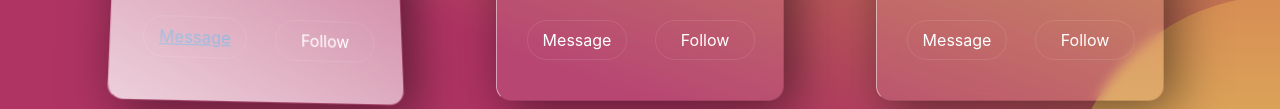
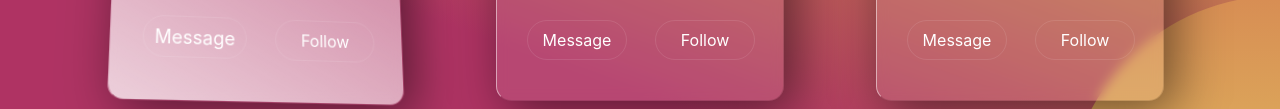
Before and after one commit to mrsamia/glassmorphism_card_3, a plain HTML site: page index.html in a window 1280 px wide. In both pictures the pointer is over the link 197 px from the left and 471 px from the top of the page. Shown: the part 431-540 px from the top of the page. Drawn offline with nearby package versions, Linux system fonts and the light colour scheme.

Commit message:
SRM | Adding_css

```diff
--- a/style.css
+++ b/style.css
@@ -43,6 +43,13 @@ body::after{
     z-index: 1;
     text-decoration: none;
 }
+.btn_decoration:hover{
+    text-decoration: none;
+    color: white;
+    font-size: 18px;
+
+}
+
 .img{
     height: 80px;
     width: 80px;
```
